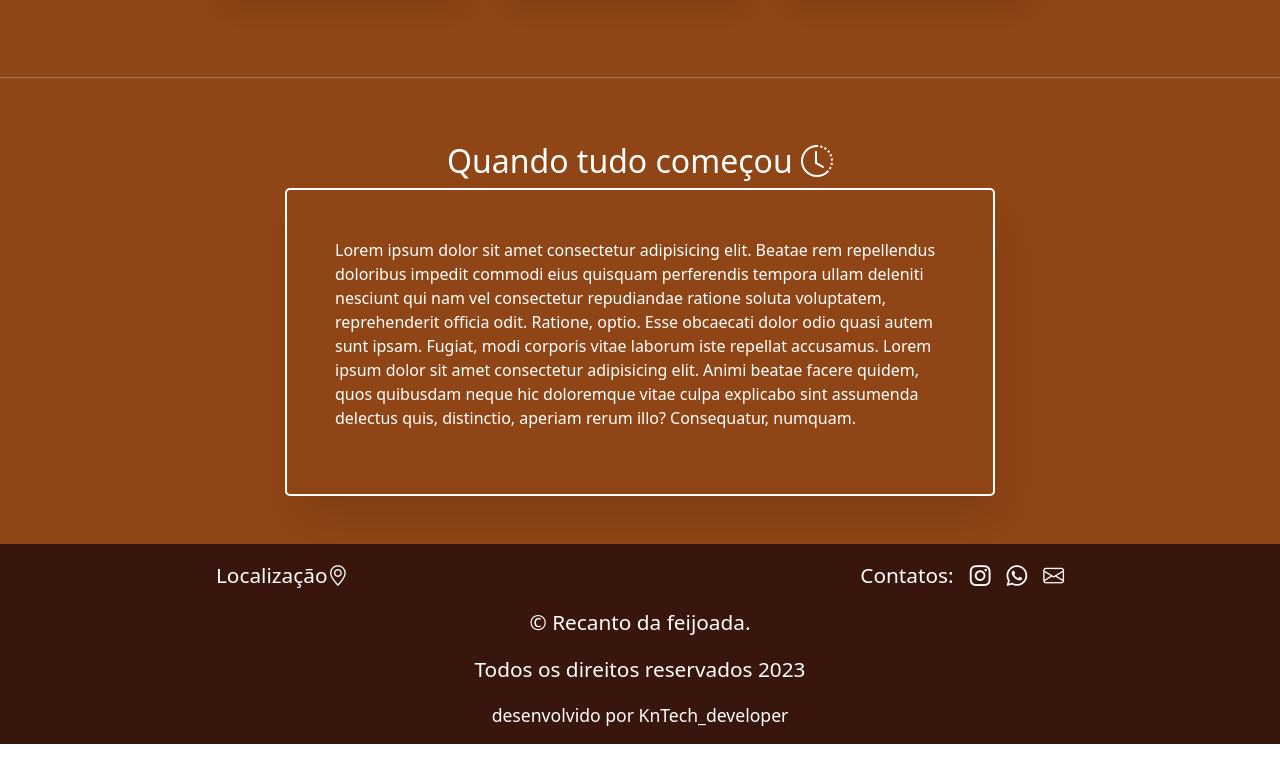
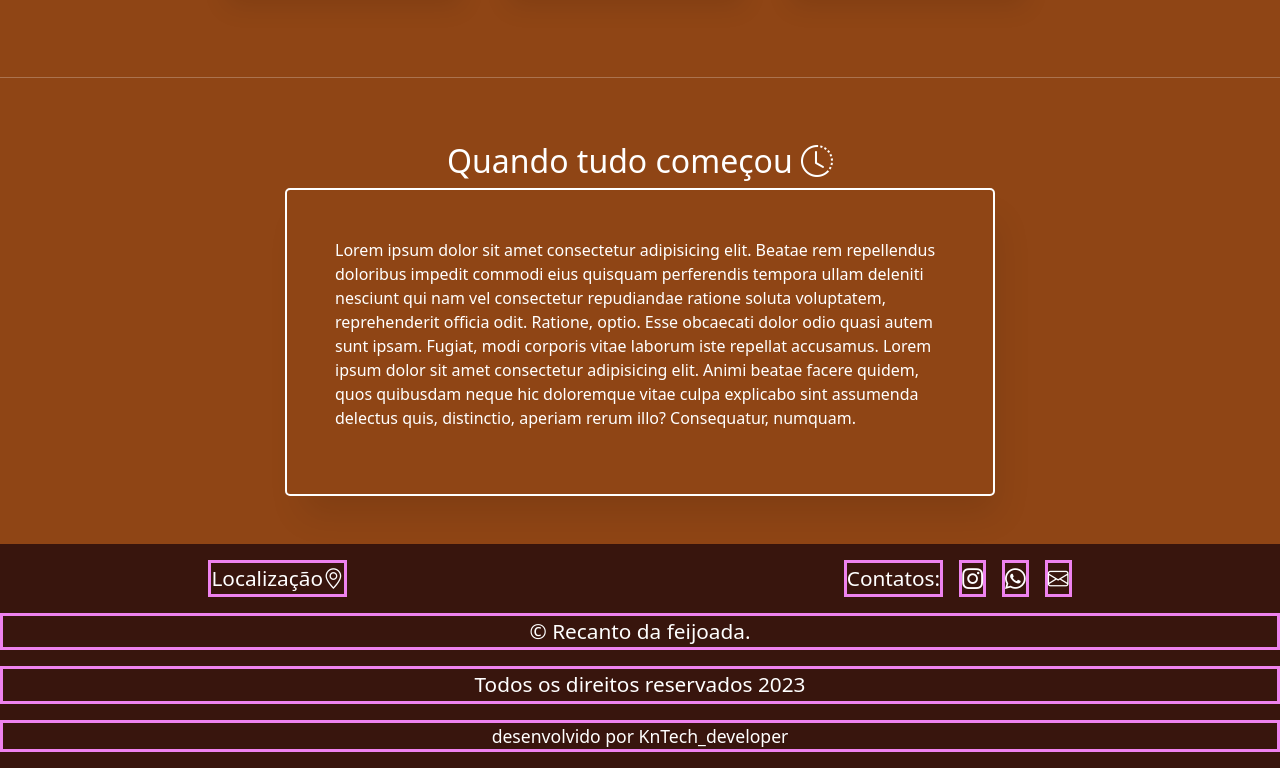
Before and after one commit to NiltonCsantos/recantodafeijoada, a website: page index.html in a window 1280 px wide. Shown: the part 3361-4129 px from the top of the page. Before the commit the page ends 4105 px from the top, so only its background shows below. Drawn offline with nearby package versions, Linux system fonts and the light colour scheme.

Commit message:
Protótipo2

```diff
--- a/index.html
+++ b/index.html
@@ -286,10 +286,13 @@
             <p><i class="bi bi-whatsapp" id="contact"></i></p>
             <p><i class="bi bi-envelope" id="contact-email"></i></p>
           </div>
+
         </footer>
-        <p>&copy Recanto da feijoada.</p>
-        <p>Todos os direitos reservados 2023</p>
-        <p id="kn">desenvolvido por KnTech_developer</p>
+        <div class="text-aside">
+          <p>&copy Recanto da feijoada.</p>
+          <p>Todos os direitos reservados 2023</p>
+          <p id="kn">desenvolvido por KnTech_developer</p>
+          </div>
       </aside>
     </div>
 
--- a/sass/homepage/homepage.scss
+++ b/sass/homepage/homepage.scss
@@ -302,6 +302,8 @@ a {
     color: #ffffff;
     p {
       font-size: 1.3rem;
+      border: solid violet;
+
       @media (max-width: 320px) {
         font-size: 1.1rem;
       }
@@ -317,6 +319,7 @@ a {
       display: flex;
       justify-content: space-around;
       gap: 5rem;
+
 
       width: 100%;
 
@@ -335,11 +338,15 @@ a {
         gap: 1rem;
         #contact-email {
           font-size: 1.3rem;
-          @media (max-width: 400px) {
+          @media (max-width: 320px) {
             font-size: 1.1rem;
           }
         }
       }
     }
+    .text-aside{
+      width: 100%;
+      text-align: center;
+    }
   }
 }
```
Also changed, not shown: css/style.css, 1 other file.
